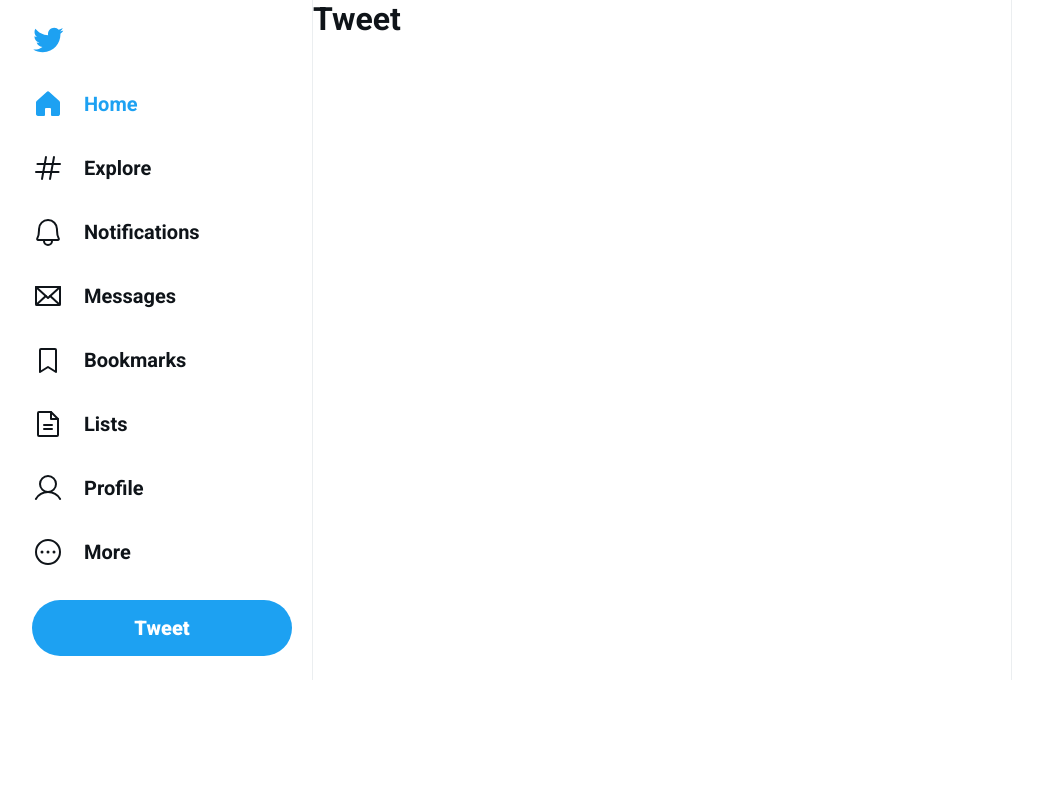
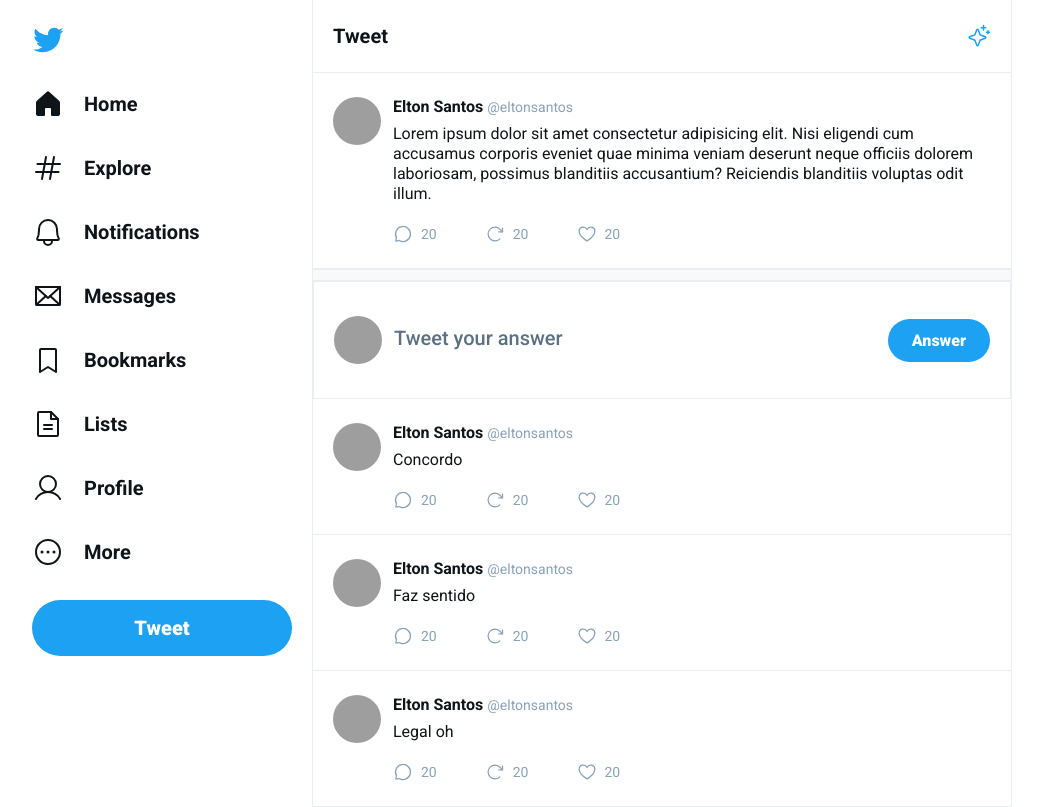
Before and after one commit to eltonsantos/ui-twitter, a React (Vite) app: page /tweet in a window 1280 px wide. Shown: the whole page, without its empty margins (128-1171 px from the left). Built offline with nearby package versions, Linux system fonts and the light colour scheme; grey boxes are pictures that could not be loaded.

Commit message:
Routing in react - continuing

```diff
--- a/src/components/Sidebar/Sidebar.tsx
+++ b/src/components/Sidebar/Sidebar.tsx
@@ -10,16 +10,17 @@ import {
   House,
   User,
 } from "phosphor-react";
+import { NavLink } from "react-router-dom";
 
 export function Sidebar() {
   return (
     <aside className="sidebar">
       <img className="logo" src={twitterLogo} alt="Logo" />
       <nav className="main-navigation">
-        <a className="active" href="">
+        <NavLink to="/">
           <House weight="fill" />
           Home
-        </a>
+        </NavLink>
         <a href="">
           <Hash />
           Explore
--- a/src/components/Tweet/Tweet.tsx
+++ b/src/components/Tweet/Tweet.tsx
@@ -1,5 +1,6 @@
 import { ArrowClockwise, ChatCircle, Heart } from "phosphor-react";
 import "./Tweet.css";
+import { Link } from "react-router-dom";
 
 interface TweetProps {
   content: string;
@@ -7,7 +8,7 @@ interface TweetProps {
 
 export function Tweet(props: TweetProps) {
   return (
-    <a href="" className="tweet">
+    <Link to="/tweet" className="tweet">
       <img src="https://github.com/eltonsantos.png" alt="Elton Santos" />
 
       <div className="tweet-content">
@@ -33,6 +34,6 @@ export function Tweet(props: TweetProps) {
           </button>
         </div>
       </div>
-    </a>
+    </Link>
   );
 }
--- /dev/null
+++ b/src/layouts/Default.tsx
@@ -0,0 +1,14 @@
+import { Outlet } from "react-router-dom";
+import { Sidebar } from "../components/Sidebar/Sidebar";
+
+export function Default() {
+  return (
+    <div className="layout">
+      <Sidebar />
+
+      <div className="content">
+        <Outlet />
+      </div>
+    </div>
+  );
+}
--- a/src/main.tsx
+++ b/src/main.tsx
@@ -3,18 +3,11 @@ import ReactDOM from "react-dom/client";
 
 import "./global.css";
 
-import { Sidebar } from "./components/Sidebar/Sidebar";
 import { RouterProvider } from "react-router-dom";
 import { router } from "./router";
 
 ReactDOM.createRoot(document.getElementById("root") as HTMLElement).render(
   <React.StrictMode>
-    <div className="layout">
-      <Sidebar />
-
-      <div className="content">
-        <RouterProvider router={router} />
-      </div>
-    </div>
+    <RouterProvider router={router} />
   </React.StrictMode>
 );
--- /dev/null
+++ b/src/pages/Status.css
@@ -0,0 +1,52 @@
+.answer-tweet-form {
+  padding: 1.5rem 1.25rem;
+  display: flex;
+  align-items: center;
+  gap: 0.5rem;
+  border: 1px solid #ebeef0;
+}
+
+.answer-tweet-form label {
+  flex: 1;
+  display: flex;
+  align-items: center;
+  gap: 0.75rem;
+}
+
+.answer-tweet-form label img {
+  width: 3rem;
+  height: 3rem;
+  border-radius: 9999px;
+}
+
+.answer-tweet-form label textarea {
+  flex: 1;
+  border: 0;
+  font-size: 1.25rem;
+  font-weight: 500;
+  margin-top: 1.25rem;
+  resize: none;
+}
+
+.answer-tweet-form label textarea:focus {
+  outline: none;
+}
+
+.answer-tweet-form label textarea::placeholder {
+  color: #5b7083;
+}
+
+.answer-tweet-form button[type="submit"] {
+  margin-left: auto;
+  background: var(--twitter-blue);
+  border-radius: 9999px;
+  padding: 0.75rem 1.5rem;
+  color: #fff;
+  font-size: 1rem;
+  font-weight: 900;
+  border: 0;
+}
+
+.answer-tweet-form button[type="submit"]:hover {
+  filter: brightness(0.9);
+}
--- /dev/null
+++ b/src/pages/Status.tsx
@@ -0,0 +1,37 @@
+import { Header } from "../components/Header/Header";
+import { Separator } from "../components/Separator/Separator";
+import { Tweet } from "../components/Tweet/Tweet";
+
+import "./Status.css";
+
+// const tweets = [
+//   "Tweet 1",
+//   "Estou fazendo um projeto bem legal que é tentar criar a user interface do Twitter. Basicamente estou tentando fazer o clone da interface. Está ficando irado, estou seguindo o tutorial da Rocketseat, nesse link aqui: https://www.youtube.com/watch?v=99okStmx-7c",
+//   "Tweet 3",
+// ];
+
+const answers = ["Concordo", "Faz sentido", "Legal oh"];
+
+export function Status() {
+  return (
+    <main className="status">
+      <Header title="Tweet" />
+
+      <Tweet content="Lorem ipsum dolor sit amet consectetur adipisicing elit. Nisi eligendi cum accusamus corporis eveniet quae minima veniam deserunt neque officiis dolorem laboriosam, possimus blanditiis accusantium? Reiciendis blanditiis voluptas odit illum." />
+
+      <Separator />
+
+      <form className="answer-tweet-form">
+        <label htmlFor="tweet">
+          <img src="https://github.com/eltonsantos.png" alt="Elton Santos" />
+          <textarea id="tweet" placeholder="Tweet your answer" />
+        </label>
+        <button type="submit">Answer</button>
+      </form>
+
+      {answers.map((answer) => {
+        return <Tweet key={answer} content={answer} />;
+      })}
+    </main>
+  );
+}
```
Also changed, not shown: src/router.tsx (+13 -5 lines).
